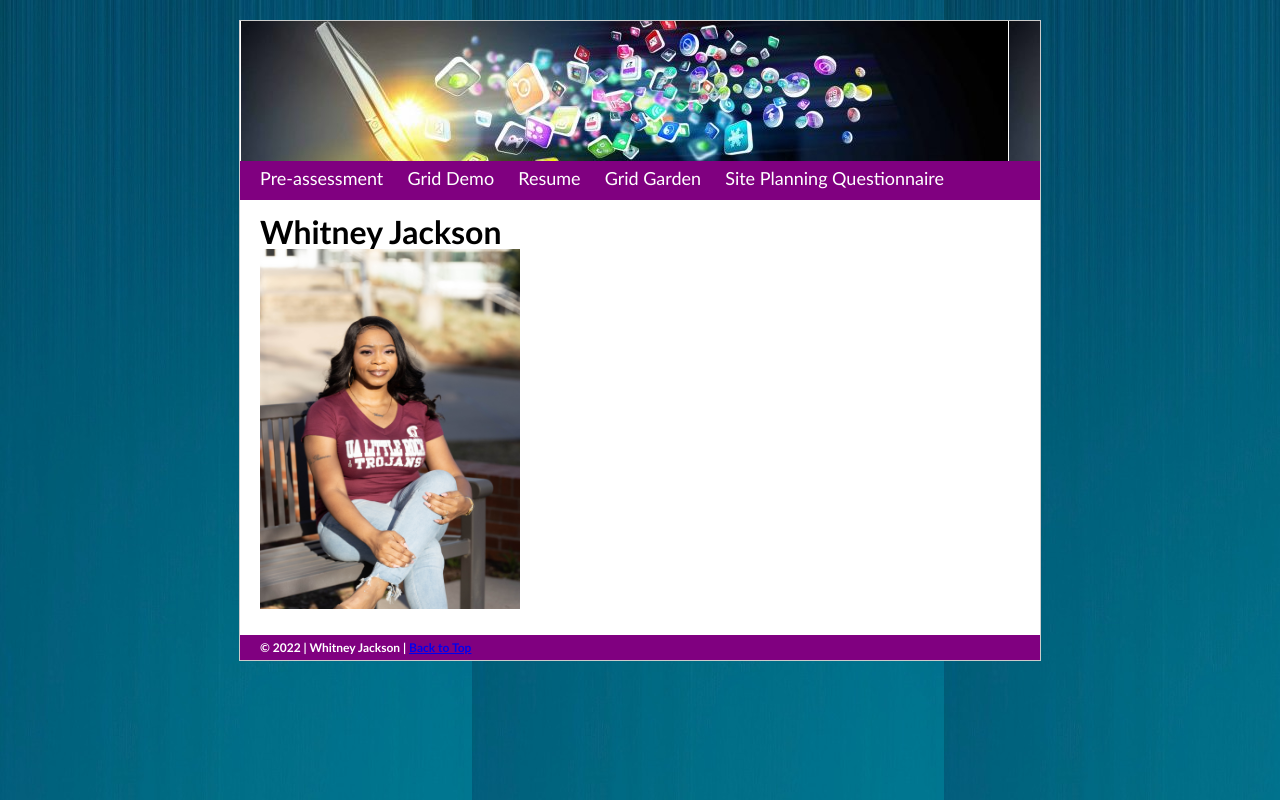
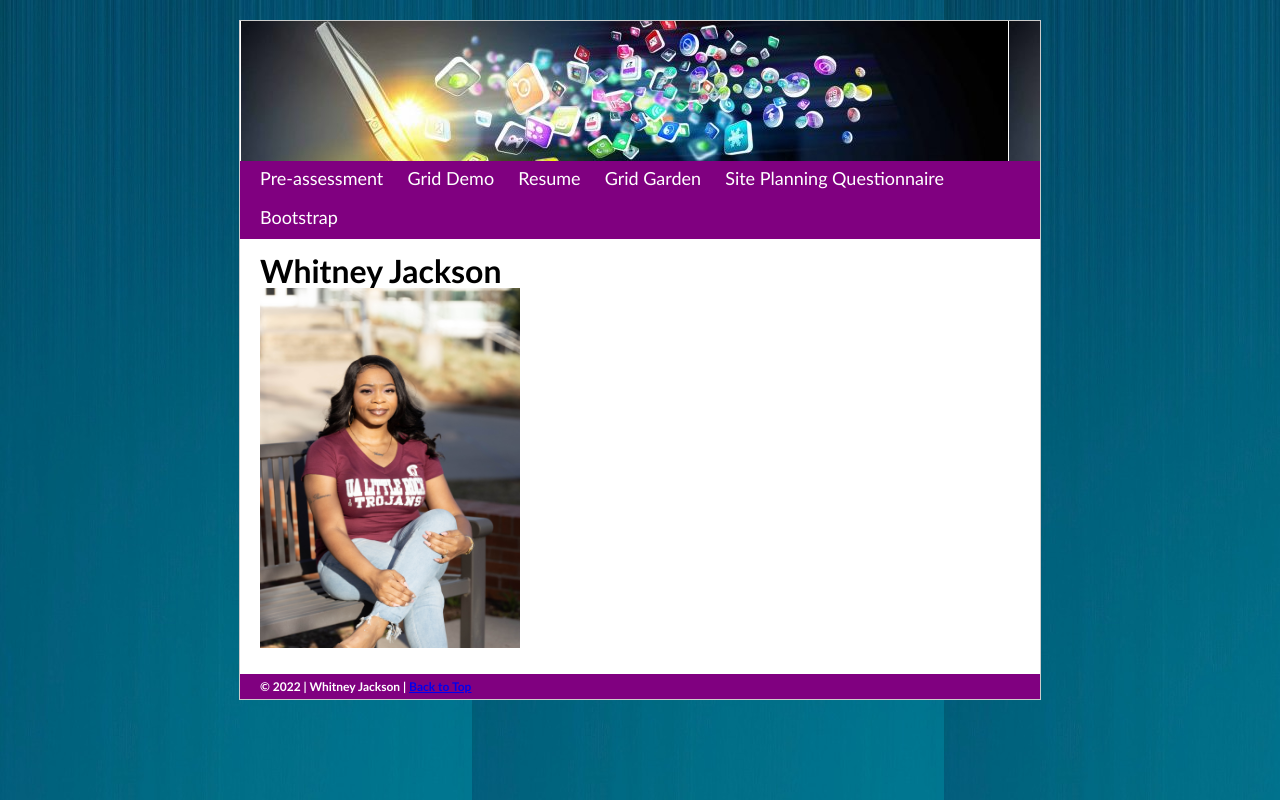
Before and after one commit to wysims/ifsc-3342, a plain HTML site: page index.html in a window 1280 px wide. Drawn offline with Linux system fonts and the light colour scheme.

Commit message:
post Bootstrap

```diff
--- a/index.html
+++ b/index.html
@@ -27,6 +27,8 @@
       <li><a href="grid-garden/index.html" title= "Grid Garden"> Grid Garden</a></li>
       <li><a href="site-planning-questionnaire/index.html" title="Site Planning Questionnaire">Site Planning Questionnaire</a>
        </li>
+       <li><a href="bootstrap/index.html" title="Bootstrap">Bootstrap</a>
+       </li>
     </ul>
   </div>
 
```
